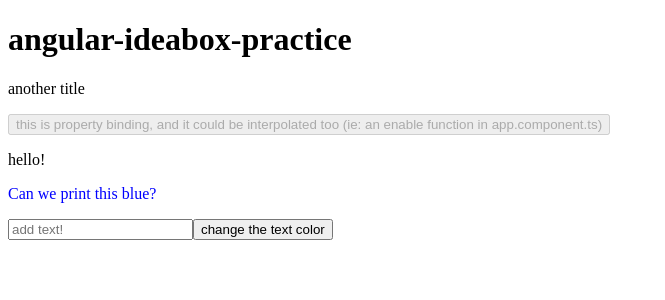
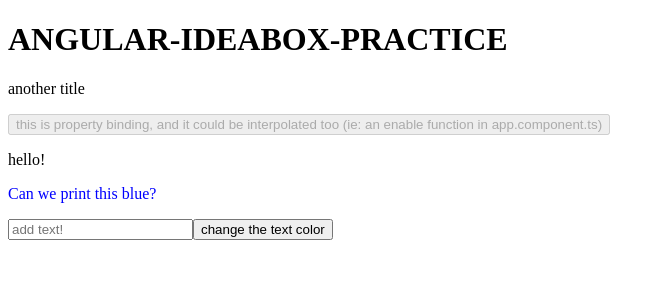
Before and after one commit to whiteheadol/angular-ideabox-one, an Angular app: page / in a window 1280 px wide. Shown: the top 300 px of the page, without its empty margins (0-665 px from the left). Built offline with nearby package versions, Linux system fonts and the light colour scheme.

Commit message:
Add pseudocode and pipe example

```diff
--- a/src/app/app.component.html
+++ b/src/app/app.component.html
@@ -1,4 +1,4 @@
-<h1>{{ title }}</h1>
+<h1>{{ title | uppercase }}</h1>
 <p>{{ showTitle() }}</p>
 <button [disabled]="true">this is property binding, and it could be interpolated too (ie: an enable function in app.component.ts)</button>
 <app-ideas></app-ideas>
@@ -8,3 +8,4 @@
 
 
 <!-- this.key vs just key? -->
+<!-- I've played with passing information betwen app files, how would you pass to a child component? -->
```
